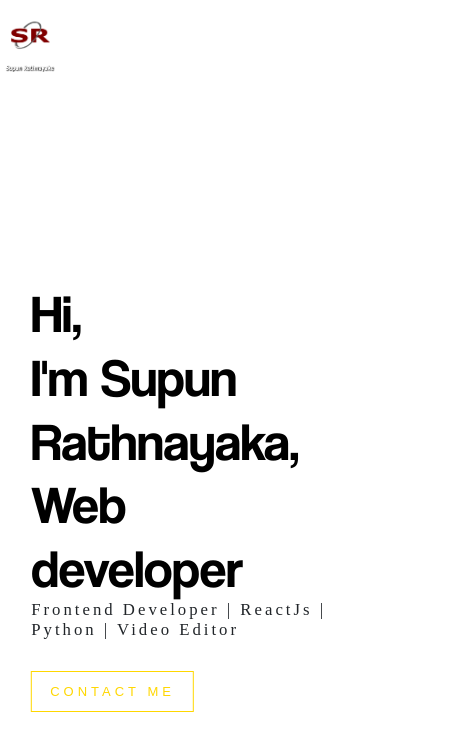
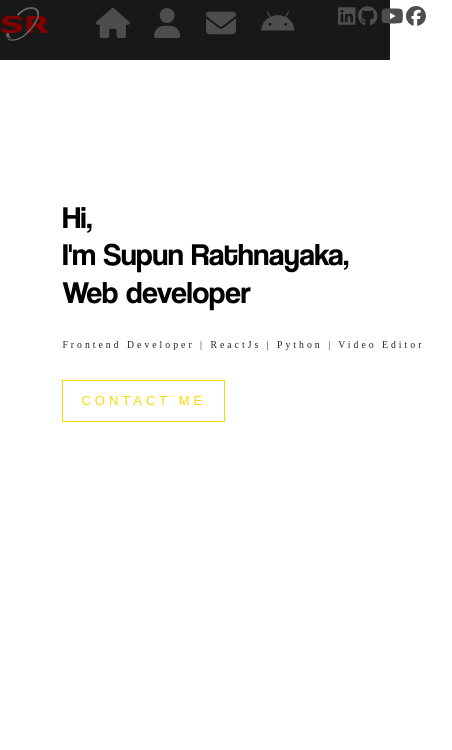
Before and after one commit to supunrathnayake007/supunrathnayake007.github.io, a React (Create React App) app: page / in a window 390 px wide. Shown: the top 750 px of the page, 452 px wide, since content can reach past the window. Built offline with nearby package versions, Linux system fonts and the light colour scheme.

Commit message:
some responsiveness added

```diff
--- a/src/components/Home/index.scss
+++ b/src/components/Home/index.scss
@@ -1,3 +1,34 @@
+@media screen and (max-width: 900px){
+    .home-page{
+        .text-zone{
+            position: absolute;
+             width:100%;
+            max-height: 90%;
+            left: 10%;
+            top: 8%;
+        }
+
+        h1{
+            color: black;
+            font-size: 8vw;
+            margin-top: 3%;
+            font-family: "Coolvetica";
+            font-weight: 400;
+            //text-align: left;
+            img{
+                width:32px;
+            }
+        }
+        h2{
+            margin-top: 7%;
+            font-size: 2.5vw;
+        }
+    }
+
+
+
+}
+@media screen and (min-width: 900px){
     .home-page{
         .text-zone{
             position: absolute;
@@ -19,6 +50,9 @@
                 width:32px;
             }
         }
+    }
+
+
 }
 
 h2{
--- a/src/components/Layout/index.scss
+++ b/src/components/Layout/index.scss
@@ -21,7 +21,11 @@
     animation-delay: 0.5s;
  }
 
-
+ @media screen and (max-width: 900px){
+   .container{
+      top: 9%;
+   }
+ }
 
 
 // @media screen and (max-width: 1200px) {
--- a/src/components/Sidebar/index.js
+++ b/src/components/Sidebar/index.js
@@ -1,4 +1,5 @@
 import './index.scss'
+import './index2.scss'
 import { Link, NavLink } from 'react-router-dom'
 import Sr_logo from '../../assets/images/sr_logo.png'
 import Sr_logo_sub from '../../assets/images/sr.png'
--- a/src/components/Sidebar/index.scss
+++ b/src/components/Sidebar/index.scss
@@ -1,6 +1,7 @@
+@media screen and (min-width: 900px){
     .nav-bar{
         background-color: #181818;
-    width:60px;
+        width:5%;
         height: 100%;
         position: absolute;
         top:0;
@@ -130,61 +131,4 @@
 
 
 
-
-.hamburger-icon, .close-icon {
-    display: none;
 }
-
-
-  @media screen and (max-width: 1200px) {
-    .nav-bar {
-      background: transparent;
-      position: initial;
-      height: auto;
-      min-height: auto;
-
-       ul, nav {
-        display: none;
-       }
-
-       nav {
-        width: 100%;
-        top: 0;
-        left: 0;
-        background: #181818;
-        height: 100%;
-        margin: 0;
-        z-index: 2;
-        position: fixed;
-
-        &.mobile-show {
-          display: block;
-        }
-
-        a {
-          display: flex;
-          justify-content: center;
-          align-items: center;
-        }
-
-        a:after {
-          opacity: 1;
-          position: initial;
-          width: auto;
-          margin-left: 10PX;
-        }
-
-        a svg {
-          opacity: 1 !important;
-        }
-       }
-
-       .hamburger-icon,
-       .close-icon {
-          position: absolute;
-          top: 15px;
-          right: 15px;
-          display: block;
-       }
-    }
-  }
--- /dev/null
+++ b/src/components/Sidebar/index2.scss
@@ -0,0 +1,119 @@
+
+@media screen and (max-width: 900px){
+    .nav-bar{
+        background-color: #181818;
+        display: inline;
+        width: 100%;
+        height: 5%;
+        min-height: 60px;
+        //border: solid blue;
+        //display: inline;
+        position:absolute;
+        z-index:3;
+        text-align: center;
+
+        .logo{
+            display: block;
+            //border: solid red;
+            width: 10%;
+            margin: 0;
+            padding: 0;
+            height: 100%;
+            img{
+                display: block;
+                margin: auto auto;
+                width:50px;
+                height: auto;
+
+                &.sub-logo{
+                    display:none;
+                }
+            }
+        }
+
+        nav{
+            //border: solid red;
+            width: 80%;
+            height: 100%;
+            margin: 0;
+            padding: 0;
+            display: block;
+            position: absolute;
+            left: 10%;
+            top: 0%;
+            text-align: center;
+
+            a{
+                //border: solid orange;
+                color: #4d4d4e;
+                font-size: 30px;
+                //position: absolute;
+                text-decoration: none;
+                height: auto;
+                width: auto;
+                padding: 4%;
+                i{
+                    transition: all 0.3s ease-out;
+                }
+                &:hover{
+                    color: #ffd700;
+                    svg{
+                        color: #ffd700;
+                    }
+                }
+
+            }
+        }
+
+        ul{
+            //border: solid rgb(34, 0, 255);
+            position: absolute;
+            left: 80%;
+            top: 0;
+            width: 25%;
+            list-style: none;
+            display: flex;
+            margin: 1%;
+            li{
+                padding: 2%;
+                //border: solid red;
+                a{
+                    font-size: 2rem;
+
+                    display: flex;
+                    width: 20%;
+
+                    margin: 2%;
+                    &:hover svg{
+                        color: #ffd700;
+                    }
+                }
+            }
+        }
+
+
+    }
+
+
+
+
+
+
+
+
+    // .nav-bar ul{
+    //     border: solid red;
+    //     width: 10%;
+    //     margin: 0;
+    //     padding: 0;
+    //     display: inline-block;
+    //     position: static;
+    // }
+    // .nav-bar ul li a{
+    //     display: inline;
+    //     position: static;
+    //     padding: 0%;
+    //     margin: 0%;
+    //     border: solid yellow;
+    // }
+}
--- a/src/projects/Sudoku/index.css
+++ b/src/projects/Sudoku/index.css
@@ -9,3 +9,8 @@
 .container input{
     font-size: 16px;
 }
+@media screen and (max-width: 900px){
+    .container{
+       top: 15%;
+    }
+  }
```
Also changed, not shown: src/projects/index.scss (line endings or trailing spaces). Lines whose indentation alone changed are shown as unchanged.
